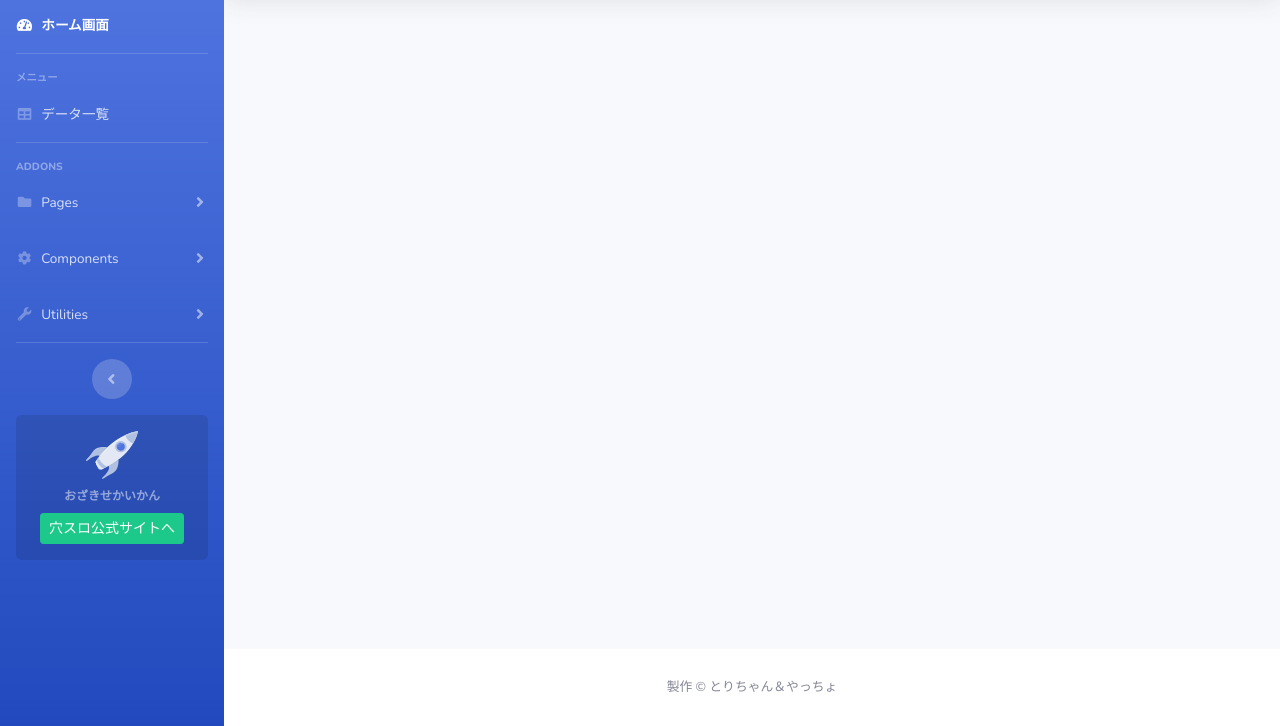
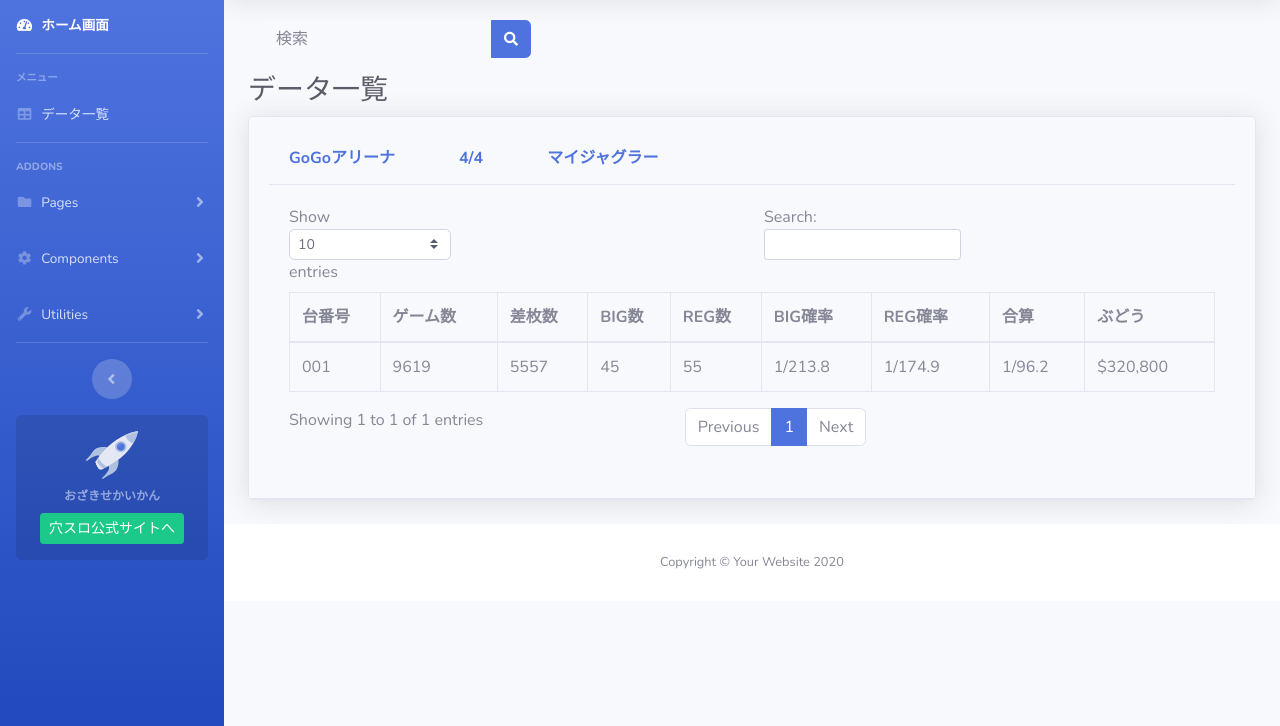
Before and after one commit to hosokawayuuya/Data-analysis, a website with bundled scripts: page startbootstrap-sb-admin-2-gh-pages/index.html in a window 1280 px wide. Shown: the part 74-800 px from the top of the page. Built offline with nearby package versions, Linux system fonts and the light colour scheme.

Commit message:
homeに移植

```diff
--- a/startbootstrap-sb-admin-2-gh-pages/index.html
+++ b/startbootstrap-sb-admin-2-gh-pages/index.html
@@ -133,6 +133,7 @@
                 <p class="text-center mb-2"><strong>おざきせかいかん</strong></p>
                 <a class="btn btn-success btn-sm" href="https://ana-slo.com/">穴スロ公式サイトへ</a>
             </div>
+
         </ul>
         <!-- End of Sidebar -->
 
@@ -146,22 +147,10 @@
             <nav class="navbar navbar-expand navbar-light bg-white topbar mb-4 static-top shadow">
 
                 <!-- Sidebar Toggle (Topbar) -->
+                <form class="form-inline">
                     <button id="sidebarToggleTop" class="btn btn-link d-md-none rounded-circle mr-3">
                         <i class="fa fa-bars"></i>
                     </button>
-
-                    <!-- Topbar Search -->
-                    <form
-                        class="d-none d-sm-inline-block form-inline mr-auto ml-md-3 my-2 my-md-0 mw-100 navbar-search">
-                        <div class="input-group">
-                            <input type="text" class="form-control bg-light border-0 small" placeholder="Search for..."
-                                aria-label="Search" aria-describedby="basic-addon2">
-                            <div class="input-group-append">
-                                <button class="btn btn-primary" type="button">
-                                    <i class="fas fa-search fa-sm"></i>
-                                </button>
-                            </div>
-                        </div>
                 </form>
 
                 <!-- Topbar Navbar -->
@@ -333,11 +322,6 @@
                                 <i class="fas fa-list fa-sm fa-fw mr-2 text-gray-400"></i>
                                 Activity Log
                             </a>
-                                <div class="dropdown-divider"></div>
-                                <a class="dropdown-item" href="#" data-toggle="modal" data-target="#logoutModal">
-                                    <i class="fas fa-sign-out-alt fa-sm fa-fw mr-2 text-gray-400"></i>
-                                    Logout
-                                </a>
                         </div>
                     </li>
 
@@ -346,6 +330,79 @@
             </nav>
             <!-- End of Topbar -->
 
+            <!-- Begin Page Content -->
+            <div class="container-fluid">
+
+                <!-- Topbar Search -->
+                <form
+                    class="d-none d-sm-inline-block form-inline mr-auto ml-md-3 my-2 my-md-0 mw-100 navbar-search">
+                    <div class="input-group">
+                        <input type="text" class="form-control bg-light border-0 small" placeholder="検索"
+                            aria-label="Search" aria-describedby="basic-addon2">
+                        <div class="input-group-append">
+                            <button class="btn btn-primary" type="button">
+                                <i class="fas fa-search fa-sm"></i>
+                            </button>
+                        </div>
+                    </div>
+                </form>
+
+                <p></p>
+                <!-- Page Heading -->
+                <h1 class="h3 mb-2 text-gray-800">データ一覧</h1>
+
+                <!-- DataTales Example -->
+                <div class="card shadow mb-4">
+                    <div class="card-header py-3">
+                        <style>
+                            .wide-gap {
+                              gap: 4rem;
+                            }
+                          </style>
+
+                          <div class="card-header py-3 d-flex align-items-center wide-gap">
+                              <h6 class="m-0 font-weight-bold text-primary">GoGoアリーナ</h6>
+                              <h6 class="m-0 font-weight-bold text-primary">4/4</h6>
+                              <h6 class="m-0 font-weight-bold text-primary">マイジャグラー</h6>
+                          </div>
+
+                    <div class="card-body">
+                        <div class="table-responsive">
+                            <table class="table table-bordered" id="dataTable" width="100%" cellspacing="0">
+                                <thead>
+                                    <tr>
+                                        <th>台番号</th>
+                                        <th>ゲーム数</th>
+                                        <th>差枚数</th>
+                                        <th>BIG数</th>
+                                        <th>REG数</th>
+                                        <th>BIG確率</th>
+                                        <th>REG確率</th>
+                                        <th>合算</th>
+                                        <th>ぶどう</th>
+                                    </tr>
+                                </thead>
+                                <tbody>
+                                    <tr>
+                                        <td>001</td>
+                                        <td>9619</td>
+                                        <td>5557</td>
+                                        <td>45</td>
+                                        <td>55</td>
+                                        <td>1/213.8</td>
+                                        <td>1/174.9</td>
+                                        <td>1/96.2</td>
+                                        <td>$320,800</td>
+                                    </tr>
+                                </tbody>
+                            </table>
+                        </div>
+                    </div>
+                </div>
+
+            </div>
+            <!-- /.container-fluid -->
+
         </div>
         <!-- End of Main Content -->
 
@@ -353,7 +410,7 @@
         <footer class="sticky-footer bg-white">
             <div class="container my-auto">
                 <div class="copyright text-center my-auto">
-                        <span>製作 &copy; とりちゃん＆やっちょ</span>
+                    <span>Copyright &copy; Your Website 2020</span>
                 </div>
             </div>
         </footer>
@@ -401,11 +458,11 @@
 <script src="js/sb-admin-2.min.js"></script>
 
 <!-- Page level plugins -->
-    <script src="vendor/chart.js/Chart.min.js"></script>
+<script src="vendor/datatables/jquery.dataTables.min.js"></script>
+<script src="vendor/datatables/dataTables.bootstrap4.min.js"></script>
 
 <!-- Page level custom scripts -->
-    <script src="js/demo/chart-area-demo.js"></script>
-    <script src="js/demo/chart-pie-demo.js"></script>
+<script src="js/demo/datatables-demo.js"></script>
 
 </body>
 
```
Lines whose indentation alone changed are shown as unchanged.
